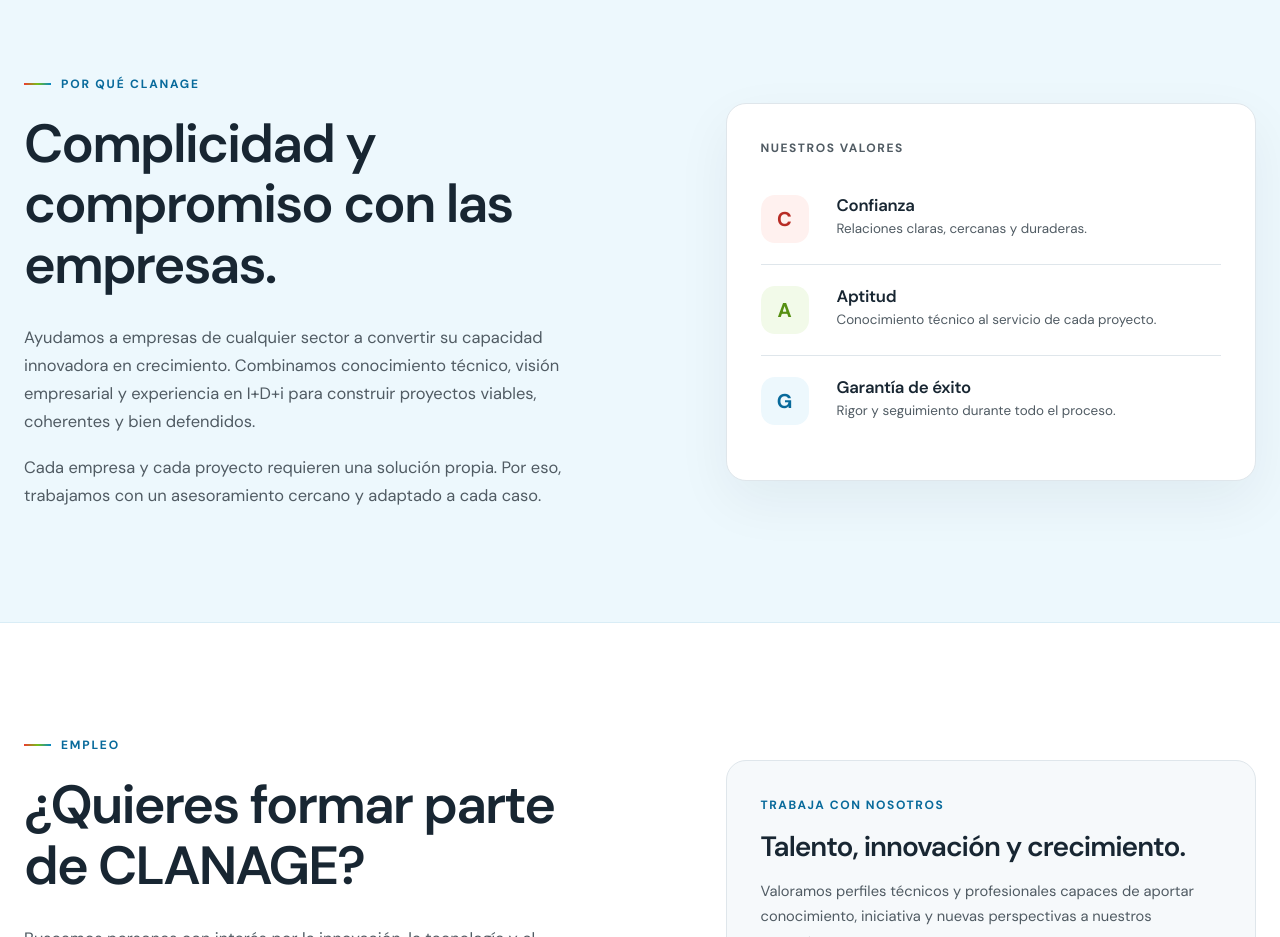
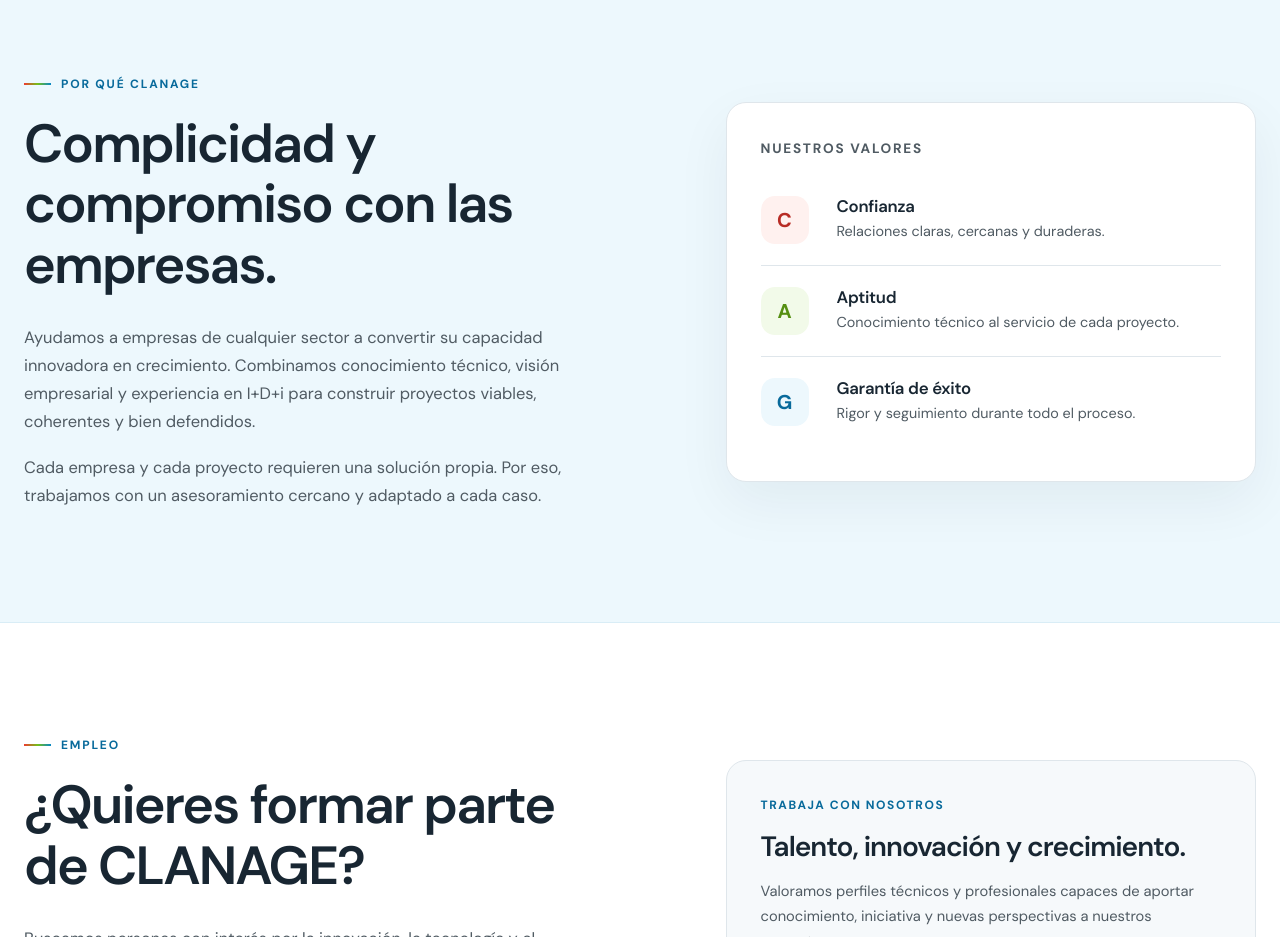
Before and after one commit to ClanageOrg/web-corporativa, a plain HTML site: page index.html in a window 1280 px wide. Shown: the part 2340-3277 px from the top of the page. Drawn offline with Linux system fonts and the light colour scheme.

Commit message:
Incremento de más tamaños de letra

```diff
--- a/style.css
+++ b/style.css
@@ -1018,7 +1018,7 @@
 
     color: var(--muted);
 
-    font-size: 0.75rem;
+    font-size: 0.85rem;
     font-weight: 700;
     letter-spacing: 0.13em;
 
@@ -1096,7 +1096,7 @@
 
     color: var(--muted);
 
-    font-size: 0.84rem;
+    font-size: 0.9rem;
 }
 
 
```
